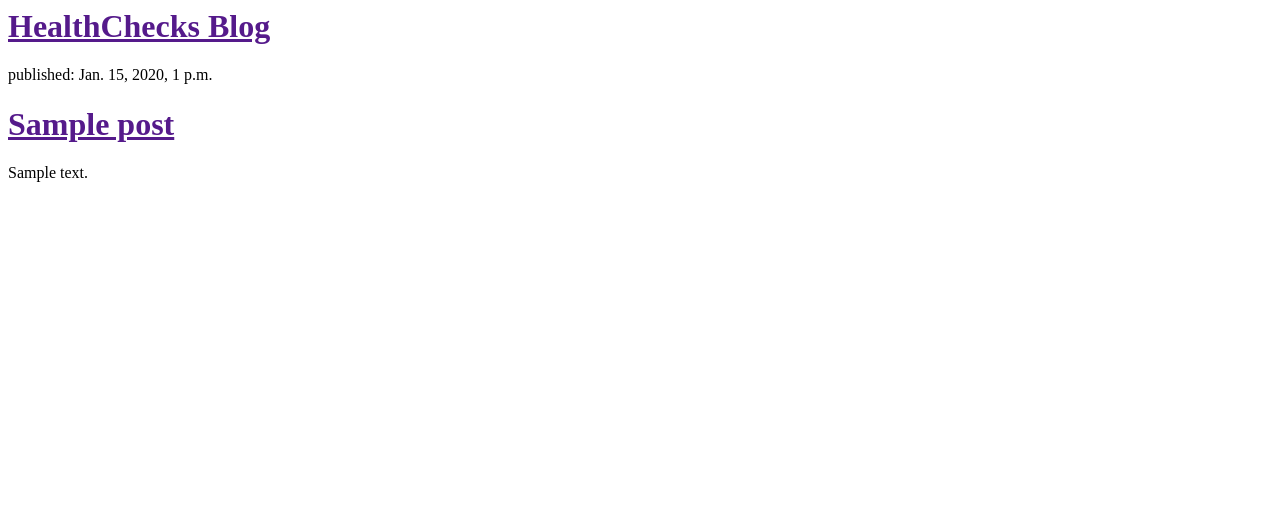
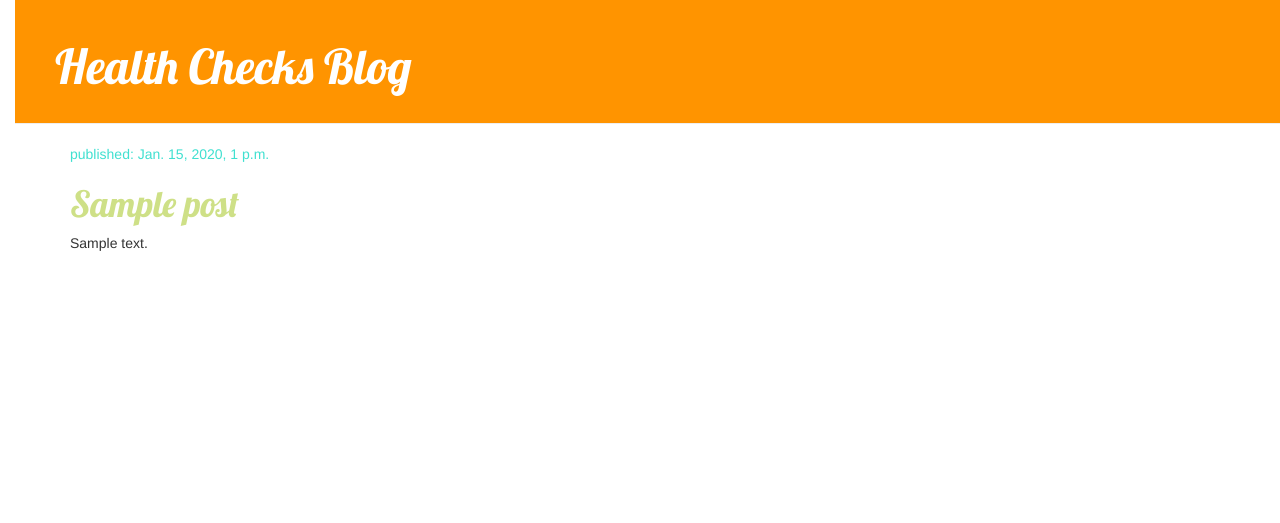
Before and after one commit to Kachulio1/my-blog, a Django app: template blog/templates/blog/post_list.html in a window 1280 px wide. Shown: the top 523 px of the page. Run offline with Django 3.2, Linux system fonts and the light colour scheme; the template is opened without the code that fills it: values that come from a table or form of the project are taken from there, others are empty; tables that the repository leaves empty hold one stand-in row (values such as "Sample post"); some libraries are stand-ins or nearby versions.

Commit message:
add bootstrap and color

```diff
--- a/blog/templates/blog/post_list.html
+++ b/blog/templates/blog/post_list.html
@@ -1,17 +1,32 @@
+{% load staticfiles %}
 <html>
     <head>
         <title>healthchecks blog</title>
+        <link href="//fonts.googleapis.com/css?family=Lobster&subset=latin,latin-ext" rel="stylesheet" type="text/css">
+        <link rel="stylesheet" href="//maxcdn.bootstrapcdn.com/bootstrap/3.2.0/css/bootstrap.min.css">
+        <link rel="stylesheet" href="//maxcdn.bootstrapcdn.com/bootstrap/3.2.0/css/bootstrap-theme.min.css">
+        <link rel="stylesheet" href="{% static 'css/blog.css' %}">
+
     </head>
     <body>
-        <div>
-            <h1><a href="">HealthChecks Blog</a></h1>
+        <div class="page-header">
+            <h1><a href="/">Health Checks Blog</a></h1>
         </div>
+
+        <div class="content container">
+      <div class="row">
+          <div class="col-md-8">
               {% for post in posts %}
-    <div>
+                  <div class="post">
+                      <div class="date">
                           <p>published: {{ post.published_date }}</p>
+                      </div>
                       <h1><a href="">{{ post.title }}</a></h1>
                       <p>{{ post.text|linebreaksbr }}</p>
                   </div>
               {% endfor %}
+          </div>
+      </div>
+  </div>
     </body>
 </html>
```
Lines whose indentation alone changed are shown as unchanged.
